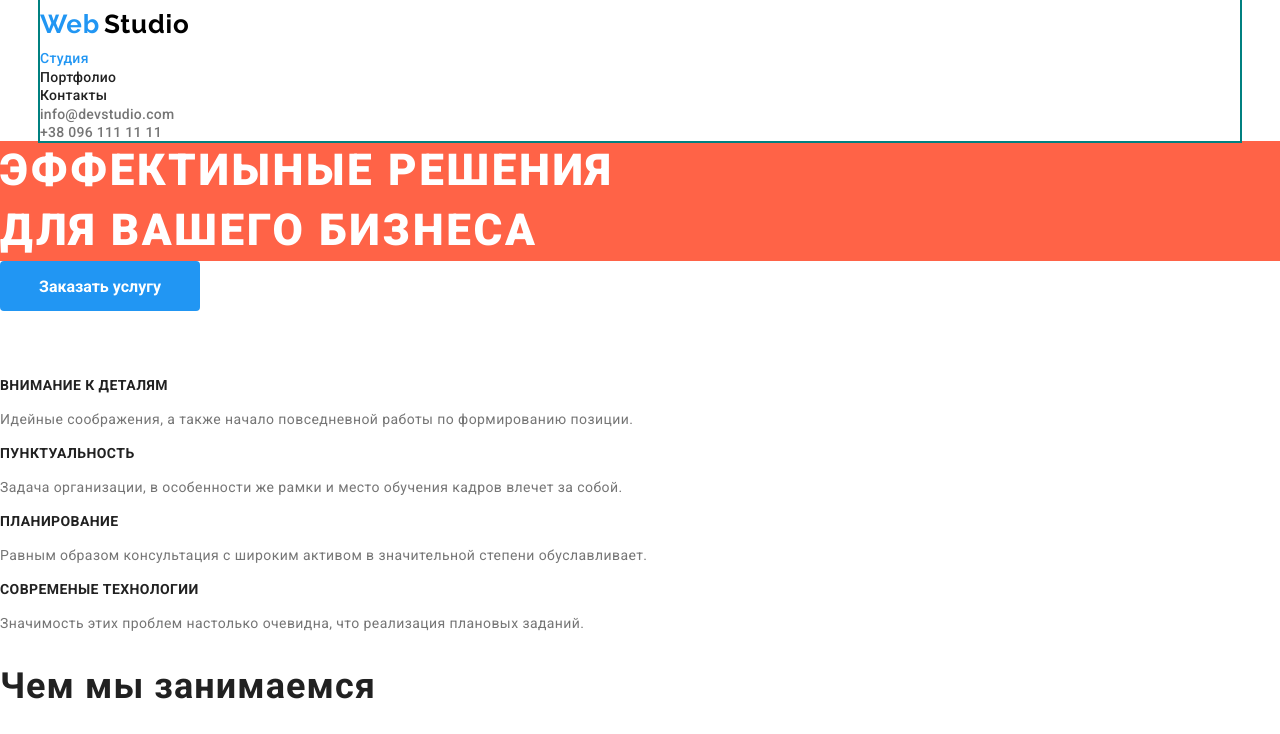
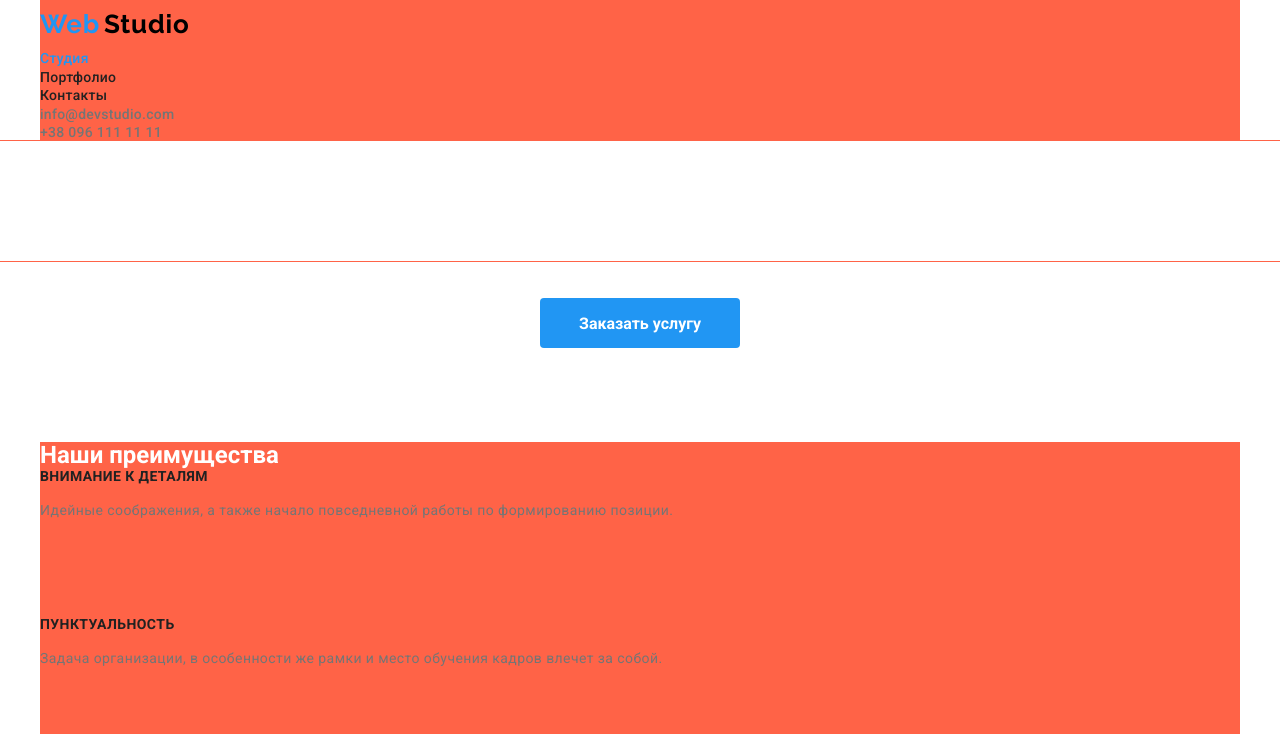
Before and after one commit to Constantine719/goit-markup-hw-03, a plain HTML site: page index.html in a window 1280 px wide. Shown: the top 734 px of the page. Drawn offline with nearby package versions, Linux system fonts and the light colour scheme.

Commit message:
Добавляет черновой вариант геометрии index.html

```diff
--- a/css/styles.css
+++ b/css/styles.css
@@ -37,10 +37,15 @@ a {
 }
 
 .container {
-margin-left: auto;
-margin-right: auto;
-width: 1200px;
-outline: 2px solid teal;
+  margin-left: auto;
+  margin-right: auto;
+  padding-bottom: 94px;
+  width: 1200px;
+  background-color: tomato;
+}
+
+.container.no-padding {
+  padding-bottom: 0;
 }
 
 .logo-web {
@@ -100,16 +105,23 @@ outline: 2px solid teal;
 
 /* Герой */
 
+.hero {
+  margin-bottom: 94px;
+  text-align: center;
+}
+
 .hero-title {
   margin-top: 0;
-  margin-bottom: 0;
+  margin-bottom: 30;
+
   text-transform: uppercase;
   font-weight: 900;
   font-size: 44px;
   line-height: 1.36;
   letter-spacing: 0.06em;
+
   color: var(--white-color);
-  background-color: tomato;
+  outline: 1px solid tomato;
 }
 
 /* Button */
@@ -127,32 +139,26 @@ outline: 2px solid teal;
   line-height: 1.87;
   text-align: center;
 
-
   color: var(--white-color);
   background: var(--accent-color);
 }
 
+/* Преимущества */
 
-/* .main-button {
-  font-family: Roboto;
-  font-weight: bold;
-  font-size: 16px;
-  line-height: 1.87;
-  letter-spacing: 0.06em;
+.features-text.no-margin {
+  margin-bottom: 0;
 }
 
-.main-button {
-  color: var(--white-color);
-  background-color: var(--accent-color);
-} */
-
-/* Преимущества */
-
 .invisible-title {
+  margin-top: 0;
+  margin-bottom: 0;
   color: var(--white-color);
 }
 
 .features-title {
+  margin-top: 0;
+  margin-bottom: 10;
+
   font-weight: bold;
   font-size: 14px;
   line-height: 1.14;
@@ -161,6 +167,8 @@ outline: 2px solid teal;
 }
 
 .features-text {
+  margin-top: 0;
+  margin-bottom: 94px;
   font-size: 14px;
   line-height: 1.71;
   letter-spacing: 0.03em;
@@ -170,6 +178,8 @@ outline: 2px solid teal;
 /* Услуги */
 
 .services-title {
+  margin-top: 0;
+  margin-bottom: 50px;
   font-weight: bold;
   font-size: 36px;
   line-height: 1.16;
@@ -178,6 +188,8 @@ outline: 2px solid teal;
 }
 
 .services-text {
+  margin-top: 0;
+  margin-bottom: 0;
   font-weight: bold;
   font-size: 14px;
   line-height: 1.14;
@@ -192,6 +204,8 @@ outline: 2px solid teal;
 }
 
 .team-title {
+  margin-top: 0;
+  margin-bottom: 50px;
   font-weight: bold;
   font-size: 36px;
   line-height: 1.16;
@@ -217,6 +231,8 @@ outline: 2px solid teal;
 /* Клиенты */
 
 .customers-title {
+  margin-top: 0;
+  margin-bottom: 0;
   font-weight: bold;
   font-size: 36px;
   line-height: 1.16;
--- a/index.html
+++ b/index.html
@@ -17,7 +17,7 @@
   <body>
     <!--Шапка страницы-->
     <header>
-      <div class="container">
+      <div class="container no-padding">
         <nav>
           <a href="./index.html" class="logo">
             <span class="logo-web">Web</span>
@@ -37,16 +37,19 @@
               >info@devstudio.com</a
             >
           </li>
-          <li><a href="tel:+380961111111" class="contacts-link">+38 096 111 11 11</a></li>
+          <li>
+            <a href="tel:+380961111111" class="contacts-link"
+              >+38 096 111 11 11</a
+            >
+          </li>
         </ul>
       </div>
     </header>
 
-
     <!--Секция героя-->
-    <section>
+    <section class="hero">
       <h1 class="hero-title">
-        эффектиыные решения <br />
+        эффективные решения <br />
         для вашего бизнеса
       </h1>
       <a href="" class="button">Заказать услугу</a>
@@ -54,41 +57,44 @@
 
     <!--Секция преимуществ-->
     <section>
+      <div class="container">
         <h2 class="invisible-title">Наши преимущества</h2>
         <ul class="features list">
-        <li>
+          <li class="features-item">
             <h3 class="features-title">ВНИМАНИЕ К ДЕТАЛЯМ</h3>
             <p class="features-text">
               Идейные соображения, а также начало повседневной работы по
               формированию позиции.
             </p>
           </li>
-        <li>
+          <li class="features-item">
             <h3 class="features-title">ПУНКТУАЛЬНОСТЬ</h3>
             <p class="features-text">
               Задача организации, в особенности же рамки и место обучения кадров
               влечет за собой.
             </p>
           </li>
-        <li>
+          <li class="features-item">
             <h3 class="features-title">ПЛАНИРОВАНИЕ</h3>
             <p class="features-text">
-            Равным образом консультация с широким активом в значительной степени
-            обуславливает.
+              Равным образом консультация с широким активом в значительной
+              степени обуславливает.
             </p>
           </li>
-        <li>
+          <li class="features-item">
             <h3 class="features-title">СОВРЕМЕНЫЕ ТЕХНОЛОГИИ</h3>
-          <p class="features-text">
-            Значимость этих проблем настолько очевидна, что реализация плановых
-            заданий.
+            <p class="features-text no-margin">
+              Значимость этих проблем настолько очевидна, что реализация
+              плановых заданий.
             </p>
           </li>
         </ul>
+      </div>
     </section>
 
     <!--Секция услуг-->
     <section>
+      <div class="container">
         <h2 class="services-title">Чем мы занимаемся</h2>
         <ul class="services list">
           <li>
@@ -116,13 +122,15 @@
             <h3 class="services-text">ДИЗАЙНЕРСКИЕ РЕШЕНИЯ</h3>
           </li>
         </ul>
+      </div>
     </section>
 
     <!--Секция команды-->
     <section class="team">
+      <div class="container">
         <h2 class="team-title">Наша команда</h2>
         <ul class="list">
-        <li>
+          <li class="team-item">
             <img src="./images/john.jpg" alt="Николай Кучеренко" width="370" />
             <h3 class="team-name">Николай Кучеренко</h3>
             <p class="team-post">Product Designer</p>
@@ -141,7 +149,7 @@
               </li>
             </ul>
           </li>
-        <li>
+          <li class="team-item">
             <img src="./images/marta.jpg" alt="Ольга Иванова" width="370" />
             <h3 class="team-name">Ольга Иванова</h3>
             <p class="team-post">Frontend Developer</p>
@@ -160,7 +168,7 @@
               </li>
             </ul>
           </li>
-        <li>
+          <li class="team-item">
             <img src="./images/robert.jpg" alt="Андрей Шевченко" width="370" />
             <h3 class="team-name">Андрей Шевченко</h3>
             <p class="team-post">Marketing</p>
@@ -179,7 +187,7 @@
               </li>
             </ul>
           </li>
-        <li>
+          <li class="team-item">
             <img src="./images/martin.jpg" alt="Иван Николаев" width="370" />
             <h3 class="team-name">Иван Николаев</h3>
             <p class="team-post">UI Designer</p>
@@ -199,10 +207,12 @@
             </ul>
           </li>
         </ul>
+      </div>
     </section>
 
     <!--Секция постоянных клиентов-->
     <section>
+      <div class="container">
         <h2 class="customers-title">Постоянные клиенты</h2>
         <ul class="list">
           <li>
@@ -224,6 +234,7 @@
             <a href=""></a>
           </li>
         </ul>
+      </div>
     </section>
 
     <!--Секция футера-->
```
Lines whose indentation alone changed are shown as unchanged.
